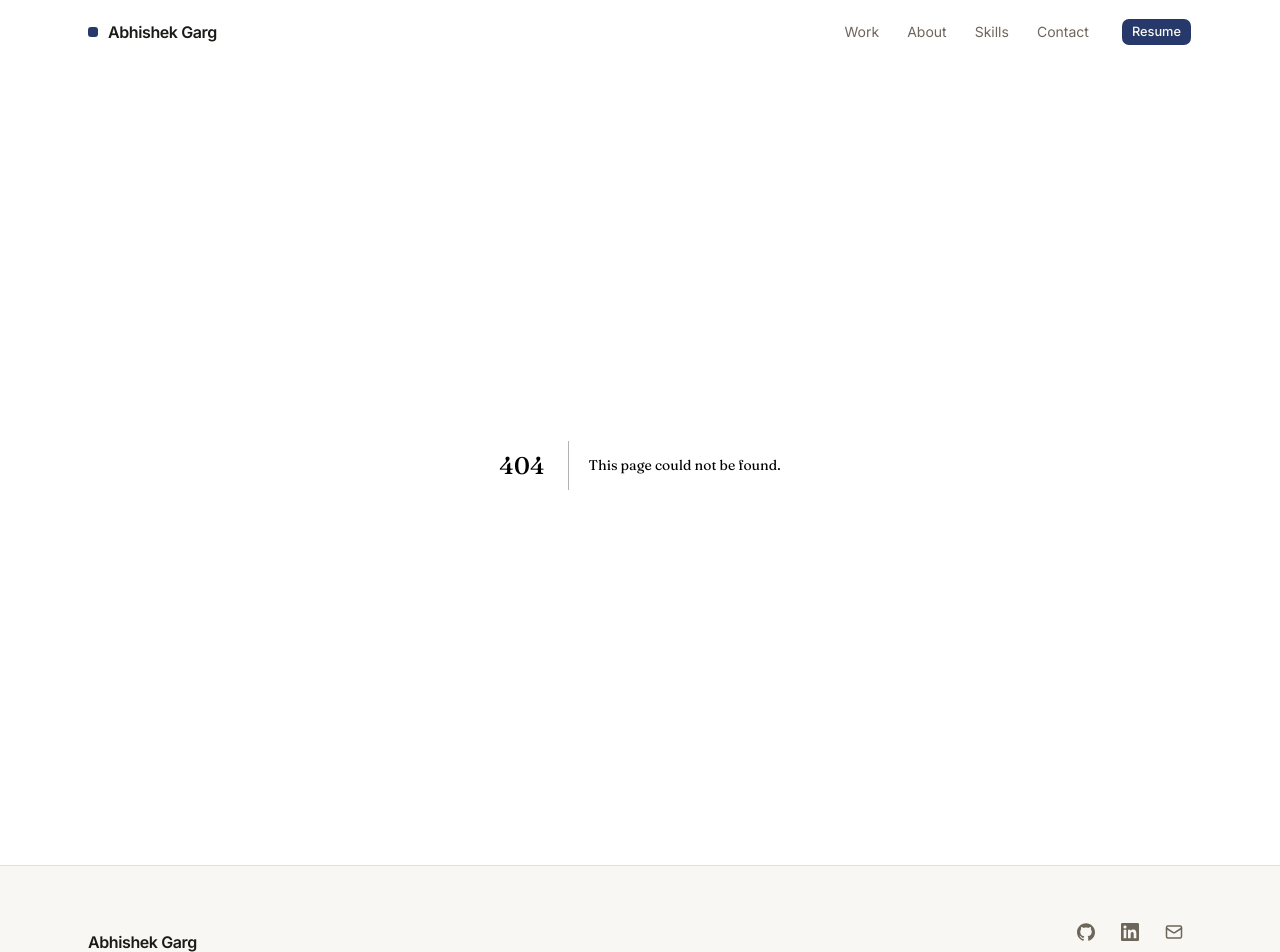
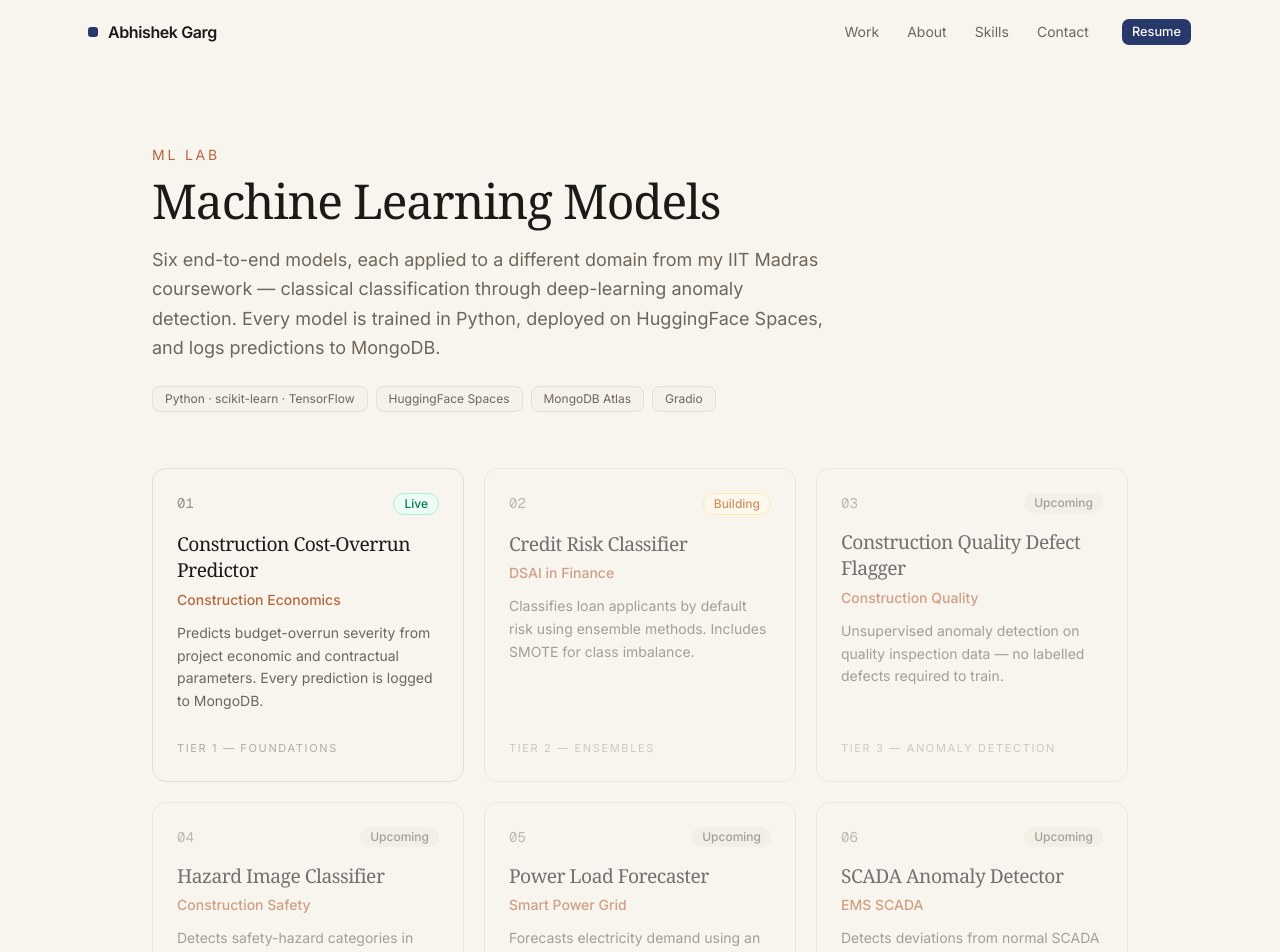
Before and after one commit to gargabhishek100/portfolio, a Next.js app: page /ml-models in a window 1280 px wide. Before the commit this address had no page. Shown: the top 952 px of the page. Built offline with nearby package versions, Linux system fonts and the light colour scheme.

Commit message:
Add ML models section — index, cost-overrun predictor, work card, scroll fix

```diff
--- a/app/layout.tsx
+++ b/app/layout.tsx
@@ -39,6 +39,7 @@ export default function RootLayout({
     <html
       lang="en"
       className={`${inter.variable} ${fraunces.variable} ${geistMono.variable} h-full antialiased motion-safe:scroll-smooth`}
+      data-scroll-behavior="smooth"
     >
       <body className="min-h-full flex flex-col">
         <Nav />
--- /dev/null
+++ b/app/ml-models/cost-overrun/page.tsx
@@ -0,0 +1,24 @@
+export default function CostOverrunModel() {
+  return (
+    <main className="mx-auto max-w-5xl px-6 py-20">
+      <p className="mb-3 text-sm uppercase tracking-[0.2em] text-[var(--accent-warm)]">
+        ML Lab — 01
+      </p>
+      <h1 className="font-serif text-4xl tracking-tight text-foreground sm:text-5xl">
+        Construction Cost-Overrun Predictor
+      </h1>
+      <p className="mt-5 max-w-2xl text-lg leading-relaxed text-muted-foreground">
+        Predicts budget-overrun severity from a project&#39;s economic and
+        contractual parameters. Model: Logistic Regression · Domain:
+        Construction Economics · Every prediction logged to MongoDB.
+      </p>
+      <div className="mt-10 overflow-hidden rounded-xl border shadow-sm">
+        <iframe
+          src="https://garg98262-cost-overrun-predictor.hf.space"
+          title="Construction Cost-Overrun Predictor"
+          className="h-[920px] w-full border-0"
+        />
+      </div>
+    </main>
+  );
+}
--- /dev/null
+++ b/app/ml-models/page.tsx
@@ -0,0 +1,196 @@
+import Link from "next/link";
+
+/* ─── model data ─────────────────────────────────────────────────────────── */
+type Status = "live" | "building" | "upcoming";
+
+const MODELS = [
+  {
+    number: "01",
+    title: "Construction Cost-Overrun Predictor",
+    domain: "Construction Economics",
+    algorithms: "Logistic Regression · KNN · Naive Bayes · Decision Tree",
+    tier: "Tier 1 — Foundations",
+    status: "live" as Status,
+    href: "/ml-models/cost-overrun",
+    description:
+      "Predicts budget-overrun severity from project economic and contractual parameters. Every prediction is logged to MongoDB.",
+  },
+  {
+    number: "02",
+    title: "Credit Risk Classifier",
+    domain: "DSAI in Finance",
+    algorithms: "Random Forest · XGBoost · SVM",
+    tier: "Tier 2 — Ensembles",
+    status: "building" as Status,
+    href: null,
+    description:
+      "Classifies loan applicants by default risk using ensemble methods. Includes SMOTE for class imbalance.",
+  },
+  {
+    number: "03",
+    title: "Construction Quality Defect Flagger",
+    domain: "Construction Quality",
+    algorithms: "Isolation Forest · One-Class SVM",
+    tier: "Tier 3 — Anomaly Detection",
+    status: "upcoming" as Status,
+    href: null,
+    description:
+      "Unsupervised anomaly detection on quality inspection data — no labelled defects required to train.",
+  },
+  {
+    number: "04",
+    title: "Hazard Image Classifier",
+    domain: "Construction Safety",
+    algorithms: "Convolutional Neural Network",
+    tier: "Tier 4 — Deep Learning",
+    status: "upcoming" as Status,
+    href: null,
+    description:
+      "Detects safety-hazard categories in construction site images using a CNN trained on labelled examples.",
+  },
+  {
+    number: "05",
+    title: "Power Load Forecaster",
+    domain: "Smart Power Grid",
+    algorithms: "LSTM",
+    tier: "Tier 5 — Sequence Models",
+    status: "upcoming" as Status,
+    href: null,
+    description:
+      "Forecasts electricity demand using an LSTM that learns the temporal patterns in historical load data.",
+  },
+  {
+    number: "06",
+    title: "SCADA Anomaly Detector",
+    domain: "EMS SCADA",
+    algorithms: "LSTM Autoencoder",
+    tier: "Tier 6 — Unsupervised Deep",
+    status: "upcoming" as Status,
+    href: null,
+    description:
+      "Detects deviations from normal SCADA operating behaviour using reconstruction error from a trained autoencoder.",
+  },
+];
+
+/* ─── badge ──────────────────────────────────────────────────────────────── */
+function StatusBadge({ status }: { status: Status }) {
+  const styles: Record<Status, string> = {
+    live: "bg-emerald-50 text-emerald-700 border border-emerald-200",
+    building: "bg-amber-50 text-amber-700 border border-amber-200",
+    upcoming: "bg-muted text-muted-foreground",
+  };
+  const labels: Record<Status, string> = {
+    live: "Live",
+    building: "Building",
+    upcoming: "Upcoming",
+  };
+  return (
+    <span
+      className={`rounded-full px-2.5 py-0.5 text-xs font-medium ${styles[status]}`}
+    >
+      {labels[status]}
+    </span>
+  );
+}
+
+/* ─── card ───────────────────────────────────────────────────────────────── */
+function ModelCard({ model }: { model: (typeof MODELS)[number] }) {
+  const inner = (
+    <div
+      className={`group flex h-full flex-col rounded-xl border bg-background p-6 transition-all duration-200 ${
+        model.href
+          ? "hover:border-foreground/25 hover:shadow-md cursor-pointer"
+          : "opacity-60"
+      }`}
+    >
+      {/* header row */}
+      <div className="flex items-start justify-between gap-3">
+        <span className="font-mono text-sm text-muted-foreground/70">
+          {model.number}
+        </span>
+        <StatusBadge status={model.status} />
+      </div>
+
+      {/* title */}
+      <h2 className="mt-4 font-serif text-[1.2rem] leading-snug tracking-tight text-foreground">
+        {model.title}
+      </h2>
+
+      {/* domain */}
+      <p className="mt-1.5 text-sm font-medium text-[var(--accent-warm)]">
+        {model.domain}
+      </p>
+
+      {/* description */}
+      <p className="mt-3 text-sm leading-relaxed text-muted-foreground">
+        {model.description}
+      </p>
+
+      {/* footer */}
+      <div className="mt-auto flex items-end justify-between pt-6">
+        <p className="text-[11px] uppercase tracking-[0.15em] text-muted-foreground/50">
+          {model.tier}
+        </p>
+        {model.href && (
+          <span className="text-sm font-medium text-foreground opacity-0 transition-opacity group-hover:opacity-100">
+            View →
+          </span>
+        )}
+      </div>
+    </div>
+  );
+
+  return model.href ? (
+    <Link href={model.href} className="flex">
+      {inner}
+    </Link>
+  ) : (
+    <div className="flex">{inner}</div>
+  );
+}
+
+/* ─── page ───────────────────────────────────────────────────────────────── */
+export default function MLModelsPage() {
+  return (
+    <main className="mx-auto max-w-5xl px-6 py-20">
+      {/* eyebrow */}
+      <p className="mb-3 text-sm uppercase tracking-[0.2em] text-[var(--accent-warm)]">
+        ML Lab
+      </p>
+
+      {/* title */}
+      <h1 className="font-serif text-4xl tracking-tight text-foreground sm:text-5xl">
+        Machine Learning Models
+      </h1>
+
+      {/* subtitle */}
+      <p className="mt-5 max-w-2xl text-lg leading-relaxed text-muted-foreground">
+        Six end-to-end models, each applied to a different domain from my IIT
+        Madras coursework — classical classification through deep-learning
+        anomaly detection. Every model is trained in Python, deployed on
+        HuggingFace Spaces, and logs predictions to MongoDB.
+      </p>
+
+      {/* stack tags */}
+      <div className="mt-6 flex flex-wrap gap-2">
+        {["Python · scikit-learn · TensorFlow", "HuggingFace Spaces", "MongoDB Atlas", "Gradio"].map(
+          (tag) => (
+            <span
+              key={tag}
+              className="rounded-md border bg-muted/40 px-3 py-1 text-xs text-muted-foreground"
+            >
+              {tag}
+            </span>
+          ),
+        )}
+      </div>
+
+      {/* grid */}
+      <div className="mt-14 grid gap-5 sm:grid-cols-2 lg:grid-cols-3">
+        {MODELS.map((model) => (
+          <ModelCard key={model.number} model={model} />
+        ))}
+      </div>
+    </main>
+  );
+}
--- a/components/sections/work.tsx
+++ b/components/sections/work.tsx
@@ -1,3 +1,4 @@
+import Link from "next/link";
 import { ArrowUpRight } from "lucide-react";
 import { projects, type ProjectStatus } from "@/lib/projects";
 
@@ -65,18 +66,39 @@ export function Work() {
 
                 {project.links.length > 0 && (
                   <div className="mt-6 flex flex-wrap gap-x-6 gap-y-2">
-                    {project.links.map((link) => (
+                    {project.links.map((link) => {
+                      // External links (http/https) open in a new tab.
+                      // Internal routes (/ml-models etc.) use Next.js Link
+                      // for client-side navigation — no full page reload.
+                      const isExternal = link.href.startsWith("http");
+                      const cls =
+                        "group inline-flex items-center gap-1 text-sm font-medium text-primary transition-colors hover:text-accent-warm";
+                      const icon = (
+                        <ArrowUpRight className="size-4 transition-transform group-hover:translate-x-0.5 group-hover:-translate-y-0.5" />
+                      );
+
+                      return isExternal ? (
                         <a
                           key={link.href}
                           href={link.href}
                           target="_blank"
                           rel="noopener noreferrer"
-                        className="group inline-flex items-center gap-1 text-sm font-medium text-primary transition-colors hover:text-accent-warm"
+                          className={cls}
                         >
                           {link.label}
-                        <ArrowUpRight className="size-4 transition-transform group-hover:translate-x-0.5 group-hover:-translate-y-0.5" />
+                          {icon}
                         </a>
-                    ))}
+                      ) : (
+                        <Link
+                          key={link.href}
+                          href={link.href}
+                          className={cls}
+                        >
+                          {link.label}
+                          {icon}
+                        </Link>
+                      );
+                    })}
                   </div>
                 )}
               </div>
--- a/lib/projects.ts
+++ b/lib/projects.ts
@@ -48,4 +48,15 @@ export const projects: Project[] = [
     status: "in-progress",
     links: [],
   },
+  {
+    slug: "ml-lab",
+    title: "ML Lab",
+    tagline:
+      "Six end-to-end ML models applied to IIT Madras coursework domains — classical classification through deep-learning anomaly detection.",
+    description:
+      "A structured learning series building one complete ML model per domain — Construction Economics, DSAI in Finance, Construction Quality, Construction Safety, Smart Power Grid, and EMS SCADA. Each model is trained in Python, deployed on HuggingFace Spaces, and logs every prediction to MongoDB Atlas.",
+    tech: ["Python", "scikit-learn", "TensorFlow", "HuggingFace Spaces", "MongoDB", "Gradio"],
+    status: "live",
+    links: [{ label: "Explore models", href: "/ml-models" }],
+  },
 ];
```
Lines whose indentation alone changed are shown as unchanged.
